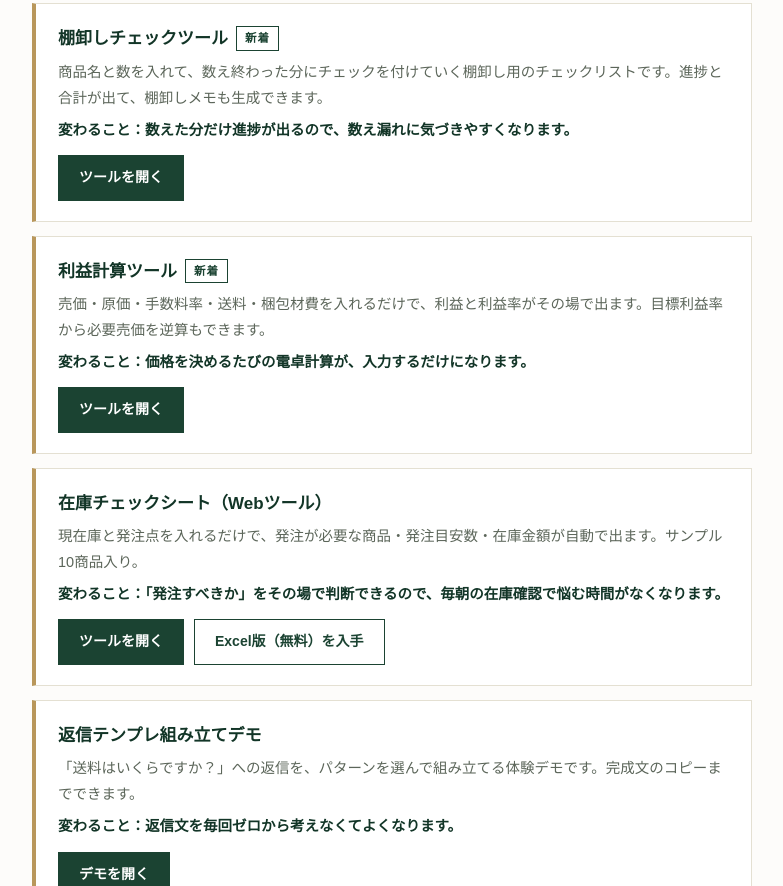
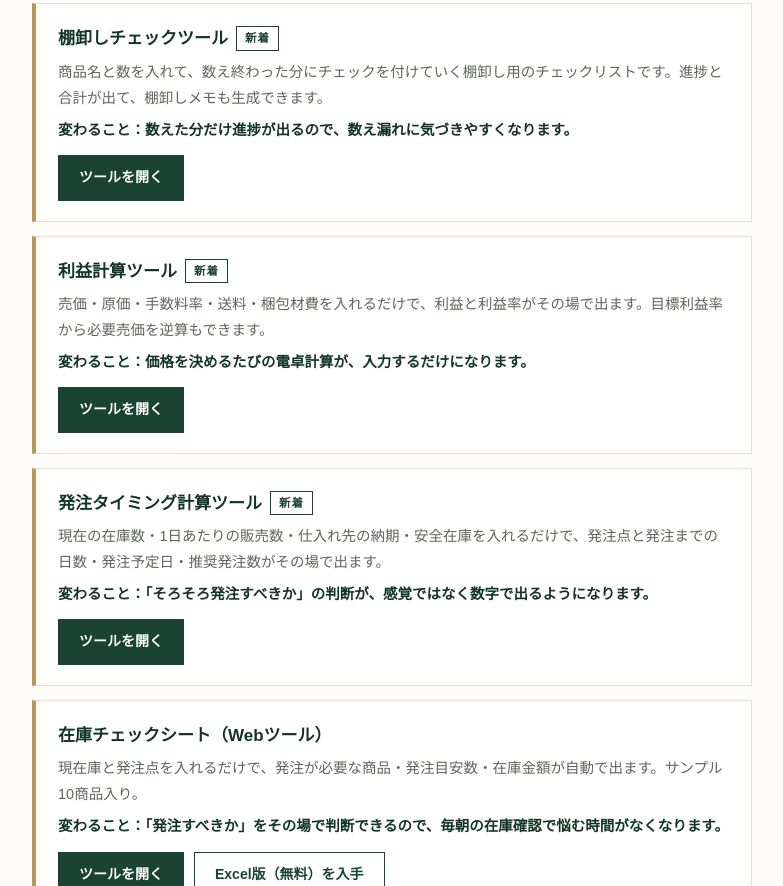
Before and after one commit to winusami6037-ops/winusami6037-ops.github.io, a plain HTML site: page home.html in a window 1280 px wide. Shown: the part 1125-2011 px from the top of the page, without its empty margins (248-1031 px from the left). Drawn offline with Linux system fonts and the light colour scheme.

Commit message:
Hub: add 5th tool card (reorder calculator), update counts to 5 tools

```diff
--- a/home.html
+++ b/home.html
@@ -3,10 +3,10 @@
 <head>
 <meta charset="UTF-8">
 <meta name="viewport" content="width=device-width, initial-scale=1.0">
-<title>EC自動化の無料ツール集｜発送通知・返信テンプレ・棚卸し・利益計算【登録不要】</title>
-<meta name="description" content="EC運営の繰り返し作業を短くする無料ツール集。発送通知文ジェネレータ、問い合わせ返信テンプレ生成、棚卸しチェック、利益計算の4ツールを、登録不要・無料でブラウザからそのまま使えます。自動化テンプレートや受託サービスへの入口もまとめています。">
-<meta property="og:title" content="EC自動化の無料ツール集｜発送通知・返信テンプレ・棚卸し・利益計算【登録不要】">
-<meta property="og:description" content="EC運営の繰り返し作業を短くする無料ツール集。発送通知文ジェネレータ、問い合わせ返信テンプレ生成、棚卸しチェック、利益計算の4ツールを、登録不要・無料でブラウザからそのまま使えます。自動化テンプレートや受託サービスへの入口もまとめています。">
+<title>EC自動化の無料ツール集｜発送通知・返信テンプレ・棚卸し・利益計算・発注タイミング【登録不要】</title>
+<meta name="description" content="EC運営の繰り返し作業を短くする無料ツール集。発送通知文ジェネレータ、問い合わせ返信テンプレ生成、棚卸しチェック、利益計算、発注タイミング計算の5ツールを、登録不要・無料でブラウザからそのまま使えます。自動化テンプレートや受託サービスへの入口もまとめています。">
+<meta property="og:title" content="EC自動化の無料ツール集｜発送通知・返信テンプレ・棚卸し・利益計算・発注タイミング【登録不要】">
+<meta property="og:description" content="EC運営の繰り返し作業を短くする無料ツール集。発送通知文ジェネレータ、問い合わせ返信テンプレ生成、棚卸しチェック、利益計算、発注タイミング計算の5ツールを、登録不要・無料でブラウザからそのまま使えます。自動化テンプレートや受託サービスへの入口もまとめています。">
 <meta property="og:type" content="website">
 <style>
 :root{
@@ -115,7 +115,7 @@ th,td{padding:10px;font-size:13.5px;}
 
 <div class="card" style="border:2px solid #06C755;">
 <h3>LINEで受け取る</h3>
-<p>無料ツール4本は、LINE公式アカウントのリッチメニューからも開けます。友だち追加しておくと、新しいツールや記事の更新をLINEでお知らせします。</p>
+<p>無料ツール5本は、LINE公式アカウントのリッチメニューからも開けます。友だち追加しておくと、新しいツールや記事の更新をLINEでお知らせします。</p>
 <div class="btns">
 <a class="btn main" style="background:#06C755;" href="https://lin.ee/ZC2K3Jm">LINEで友だち追加</a>
 </div>
@@ -159,6 +159,15 @@ th,td{padding:10px;font-size:13.5px;}
 <p class="benefit">変わること：価格を決めるたびの電卓計算が、入力するだけになります。</p>
 <div class="btns">
 <a class="btn main" href="https://winusami6037-ops.github.io/profit-tool.html">ツールを開く</a>
+</div>
+</div>
+
+<div class="card">
+<h3>発注タイミング計算ツール<span class="tag">新着</span></h3>
+<p>現在の在庫数・1日あたりの販売数・仕入れ先の納期・安全在庫を入れるだけで、発注点と発注までの日数・発注予定日・推奨発注数がその場で出ます。</p>
+<p class="benefit">変わること：「そろそろ発注すべきか」の判断が、感覚ではなく数字で出るようになります。</p>
+<div class="btns">
+<a class="btn main" href="https://winusami6037-ops.github.io/reorder-tool.html">ツールを開く</a>
 </div>
 </div>
 
```
